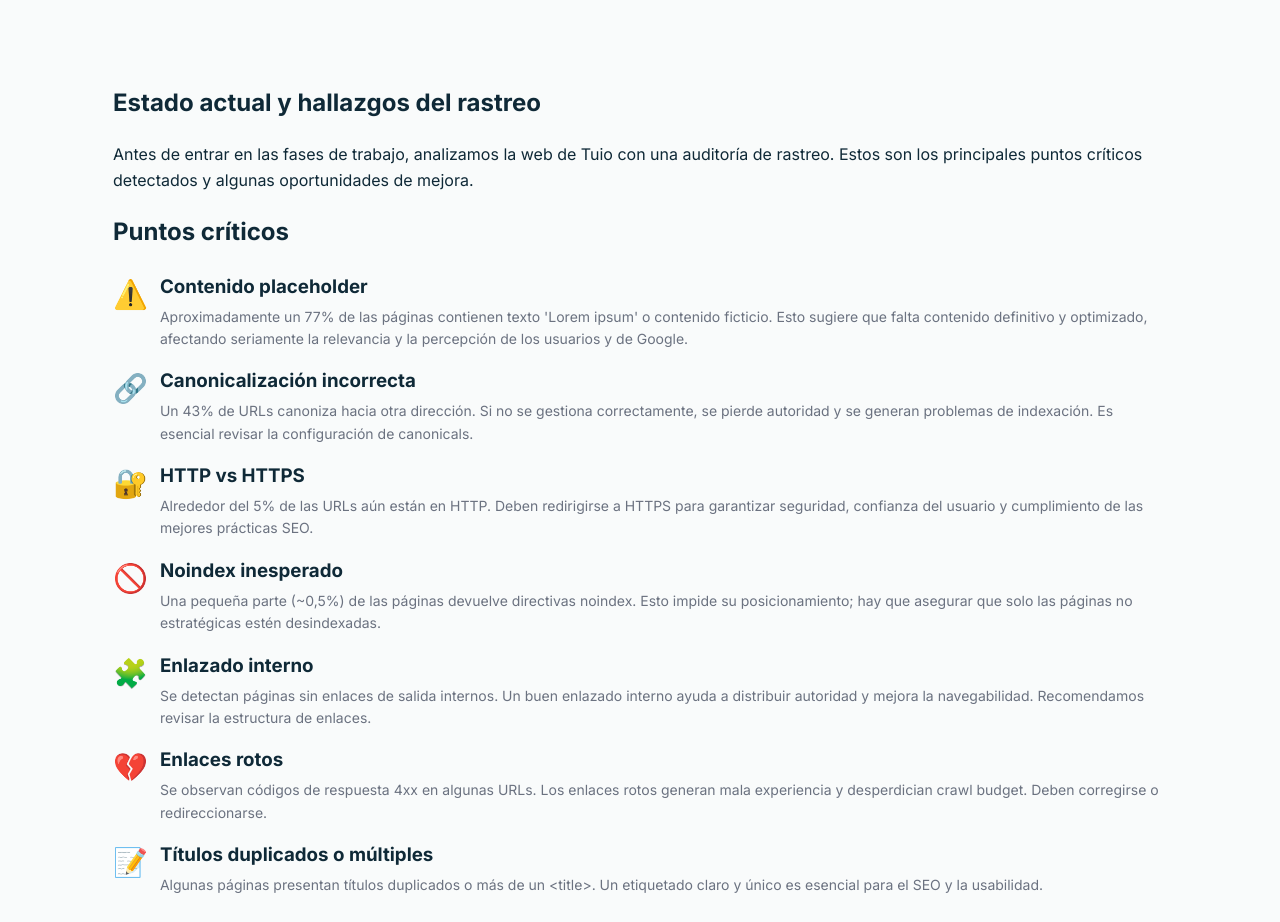
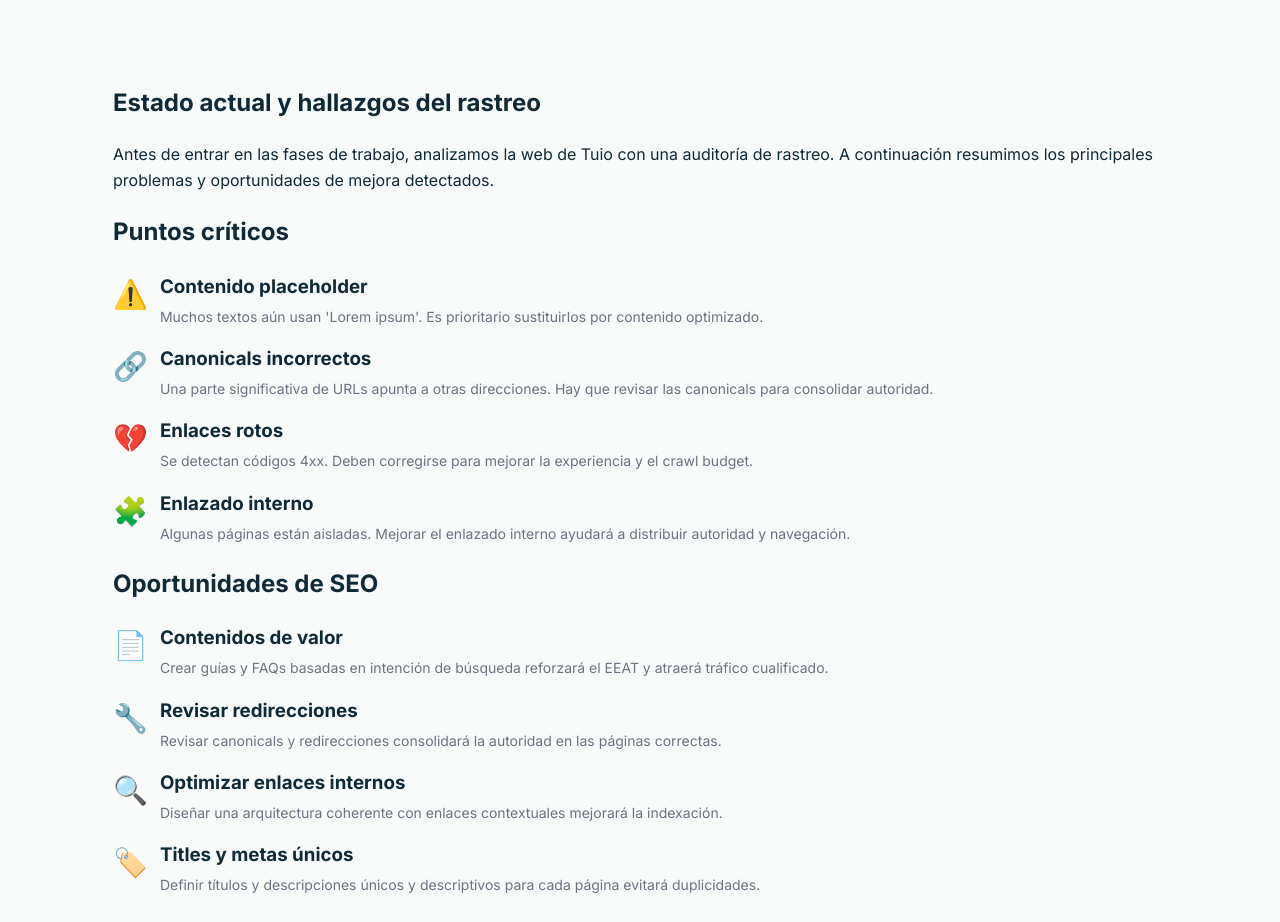
Before and after one commit to jorgejrolo/tuio-proposal, a Next.js app: page /status in a window 1280 px wide. Shown: the top 922 px of the page. Built offline with nearby package versions, Linux system fonts and the light colour scheme.

Commit message:
Add files via upload

```diff
--- a/pages/status.js
+++ b/pages/status.js
@@ -1,105 +1,75 @@
 import NavigationButtons from '../components/NavigationButtons';
 
 /**
- * Status page: muestra un diagnóstico actual de la web de Tuio basado
- * en los informes de rastreo de Screaming Frog. Resume los puntos
- * críticos más frecuentes y las oportunidades SEO antes de entrar en
- * detalle con el resto de secciones de trabajo.
+ * Status page: ofrece una visión rápida del estado actual del sitio a nivel SEO.
+ * Se han reducido los datos para asegurar que la página se cargue correctamente
+ * incluso en conexiones lentas. Presentamos los principales problemas y
+ * oportunidades detectados en la auditoría de rastreo.
  */
 export default function Status() {
+  // Problemas más críticos (resumen)
   const issues = [
     {
-      emoji: "⚠️",
-      title: "Contenido placeholder",
-      desc:
-        "Aproximadamente un 77% de las páginas contienen texto 'Lorem ipsum' o contenido ficticio. Esto sugiere que falta contenido definitivo y optimizado, afectando seriamente la relevancia y la percepción de los usuarios y de Google.",
+      emoji: '⚠️',
+      title: 'Contenido placeholder',
+      desc: "Muchos textos aún usan 'Lorem ipsum'. Es prioritario sustituirlos por contenido optimizado.",
     },
     {
-      emoji: "🔗",
-      title: "Canonicalización incorrecta",
-      desc:
-        "Un 43% de URLs canoniza hacia otra dirección. Si no se gestiona correctamente, se pierde autoridad y se generan problemas de indexación. Es esencial revisar la configuración de canonicals.",
+      emoji: '🔗',
+      title: 'Canonicals incorrectos',
+      desc: 'Una parte significativa de URLs apunta a otras direcciones. Hay que revisar las canonicals para consolidar autoridad.',
     },
     {
-      emoji: "🔐",
-      title: "HTTP vs HTTPS",
-      desc:
-        "Alrededor del 5% de las URLs aún están en HTTP. Deben redirigirse a HTTPS para garantizar seguridad, confianza del usuario y cumplimiento de las mejores prácticas SEO.",
+      emoji: '💔',
+      title: 'Enlaces rotos',
+      desc: 'Se detectan códigos 4xx. Deben corregirse para mejorar la experiencia y el crawl budget.',
     },
     {
-      emoji: "🚫",
-      title: "Noindex inesperado",
-      desc:
-        "Una pequeña parte (~0,5%) de las páginas devuelve directivas noindex. Esto impide su posicionamiento; hay que asegurar que solo las páginas no estratégicas estén desindexadas.",
+      emoji: '🧩',
+      title: 'Enlazado interno',
+      desc: 'Algunas páginas están aisladas. Mejorar el enlazado interno ayudará a distribuir autoridad y navegación.',
+    },
+  ];
+
+  // Oportunidades principales (resumen)
+  const opportunities = [
+    {
+      emoji: '📄',
+      title: 'Contenidos de valor',
+      desc: 'Crear guías y FAQs basadas en intención de búsqueda reforzará el EEAT y atraerá tráfico cualificado.',
     },
     {
-      emoji: "🧩",
-      title: "Enlazado interno",
-      desc:
-        "Se detectan páginas sin enlaces de salida internos. Un buen enlazado interno ayuda a distribuir autoridad y mejora la navegabilidad. Recomendamos revisar la estructura de enlaces.",
+      emoji: '🔧',
+      title: 'Revisar redirecciones',
+      desc: 'Revisar canonicals y redirecciones consolidará la autoridad en las páginas correctas.',
     },
     {
-      emoji: "💔",
-      title: "Enlaces rotos",
-      desc:
-        "Se observan códigos de respuesta 4xx en algunas URLs. Los enlaces rotos generan mala experiencia y desperdician crawl budget. Deben corregirse o redireccionarse.",
+      emoji: '🔍',
+      title: 'Optimizar enlaces internos',
+      desc: 'Diseñar una arquitectura coherente con enlaces contextuales mejorará la indexación.',
     },
     {
-      emoji: "📝",
-      title: "Títulos duplicados o múltiples",
-      desc:
-        "Algunas páginas presentan títulos duplicados o más de un <title>. Un etiquetado claro y único es esencial para el SEO y la usabilidad.",
+      emoji: '🏷️',
+      title: 'Titles y metas únicos',
+      desc: 'Definir títulos y descripciones únicos y descriptivos para cada página evitará duplicidades.',
     },
   ];
-  const opportunities = [
-    {
-      emoji: "📄",
-      title: "Crear contenidos de valor",
-      desc:
-        "Reemplazar los placeholders por contenidos orientados a la intención de búsqueda (guías, comparativas, FAQs) aumentará la relevancia y mejorará el EEAT.",
-    },
-    {
-      emoji: "🔗",
-      title: "Optimizar canonicals y redirecciones",
-      desc:
-        "Revisar la estrategia de canonicals y redirecciones ayudará a consolidar autoridad en las páginas correctas y a evitar contenido duplicado.",
-    },
-    {
-      emoji: "🔒",
-      title: "Forzar HTTPS",
-      desc:
-        "Migrar todas las URLs a HTTPS y configurar HSTS incrementa la seguridad y mejora las señales de confianza para buscadores y usuarios.",
-    },
-    {
-      emoji: "🔍",
-      title: "Mejorar enlazado interno",
-      desc:
-        "Diseñar una arquitectura coherente con enlaces internos contextuales favorecerá la indexación y el descubrimiento de contenido.",
-    },
-    {
-      emoji: "🔧",
-      title: "Corregir errores 4xx/5xx",
-      desc:
-        "Auditar enlaces rotos y recursos bloqueados para redirigir o eliminar referencias que afecten a la experiencia y al crawl budget.",
-    },
-    {
-      emoji: "🏷️",
-      title: "Unificar titles y metas",
-      desc:
-        "Definir un patrón de títulos único y descriptivo para cada página, ajustando su longitud y evitando duplicidades.",
-    },
-  ];
+
   return (
     <section className="reveal">
       <h1>Estado actual y hallazgos del rastreo</h1>
       <p>
-        Antes de entrar en las fases de trabajo, analizamos la web de Tuio con una auditoría de rastreo.
-        Estos son los principales puntos críticos detectados y algunas oportunidades de mejora.
+        Antes de entrar en las fases de trabajo, analizamos la web de Tuio con una
+        auditoría de rastreo. A continuación resumimos los principales problemas
+        y oportunidades de mejora detectados.
       </p>
       <h2>Puntos críticos</h2>
       <div style={{ marginTop: '20px' }}>
         {issues.map((item, idx) => (
-          <div key={idx} style={{ marginBottom: '16px', display: 'flex', alignItems: 'flex-start', gap: '12px' }}>
+          <div
+            key={idx}
+            style={{ marginBottom: '16px', display: 'flex', alignItems: 'flex-start', gap: '12px' }}
+          >
             <div style={{ fontSize: '28px' }}>{item.emoji}</div>
             <div>
               <h3 style={{ margin: 0 }}>{item.title}</h3>
@@ -111,7 +81,10 @@ export default function Status() {
       <h2>Oportunidades de SEO</h2>
       <div style={{ marginTop: '20px' }}>
         {opportunities.map((item, idx) => (
-          <div key={idx} style={{ marginBottom: '16px', display: 'flex', alignItems: 'flex-start', gap: '12px' }}>
+          <div
+            key={idx}
+            style={{ marginBottom: '16px', display: 'flex', alignItems: 'flex-start', gap: '12px' }}
+          >
             <div style={{ fontSize: '28px' }}>{item.emoji}</div>
             <div>
               <h3 style={{ margin: 0 }}>{item.title}</h3>
```
